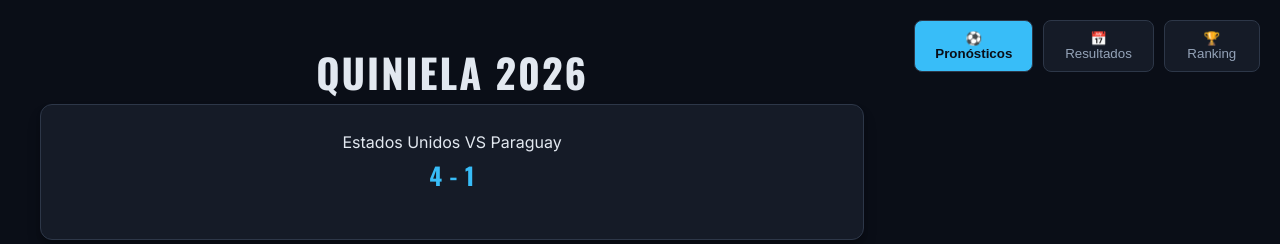
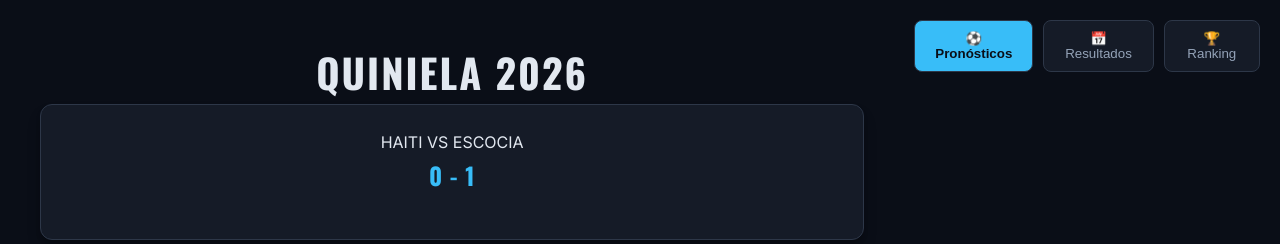
Before and after one commit to alberto88vala-dev/quiniela-mundial-2026, a React (Vite) app: page / in a window 1280 px wide. Shown: the top 244 px of the page. Built offline with nearby package versions, Linux system fonts and the light colour scheme.

Commit message:
Haiti vs Escocia

```diff
--- a/src/pages/QuinielaManual.jsx
+++ b/src/pages/QuinielaManual.jsx
@@ -5,8 +5,8 @@ export default function QuinielaManual() {
   const [pronosticadorActivo, setPronosticadorActivo] = useState('betin');
 
   const marcadorMundial = {
-    partido: " Estados Unidos VS Paraguay",
-    resultado: "4 - 1"
+    partido: " HAITI VS ESCOCIA",
+    resultado: "0 - 1"
   };
 
   const partidos = [
@@ -145,6 +145,9 @@ export default function QuinielaManual() {
     2: "2 - 1",
     3: "1 - 1",
     4: "4 - 1",
+    5: "1 - 1",
+    6: "1 - 1",
+    7: "0 - 1"
 
   };
 
```
